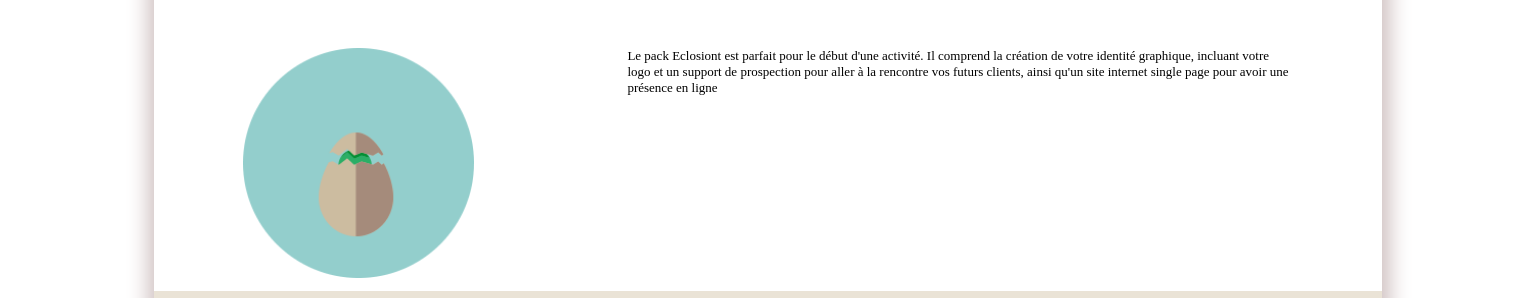
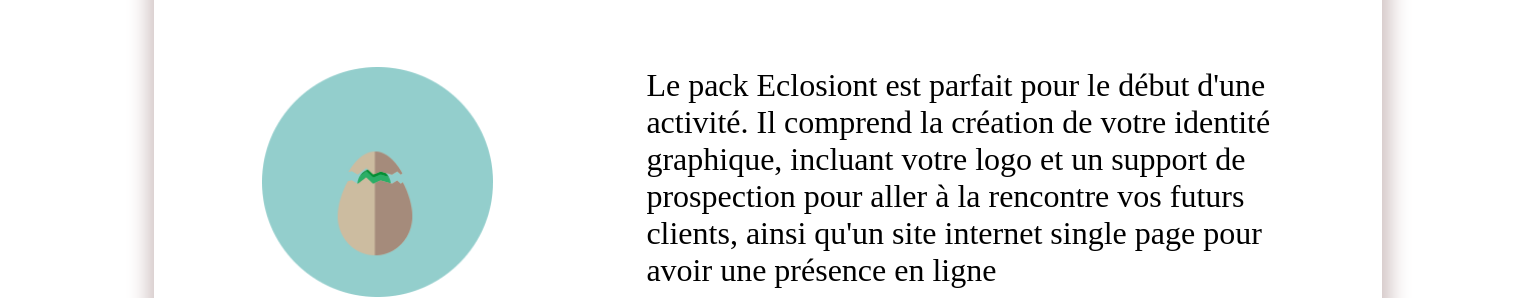
Before and after one commit to donidoni28/youcomunik2, a plain HTML site: page index.html in a window 1536 px wide. Shown: the part 342-640 px from the top of the page. Drawn offline with Linux system fonts and the light colour scheme.

Commit message:
text adjusting

```diff
--- a/public/css/media-queries.css
+++ b/public/css/media-queries.css
@@ -178,3 +178,15 @@
         ;
     }
 }
+
+@media screen and (min-width:1024px){
+    * {
+        font-size: medium;
+    }
+}
+@media screen and (min-width:1440px){
+    * {
+        font-size: xx-large;
+    }
+
+}
```
